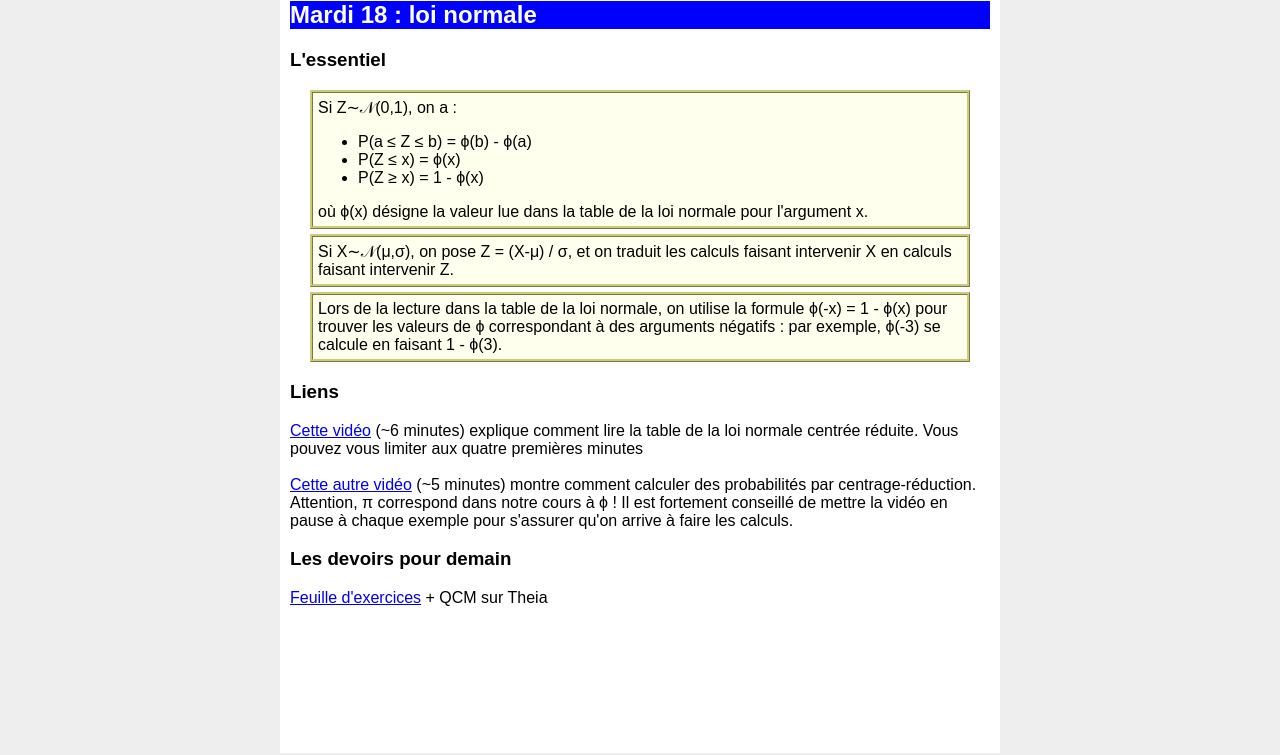
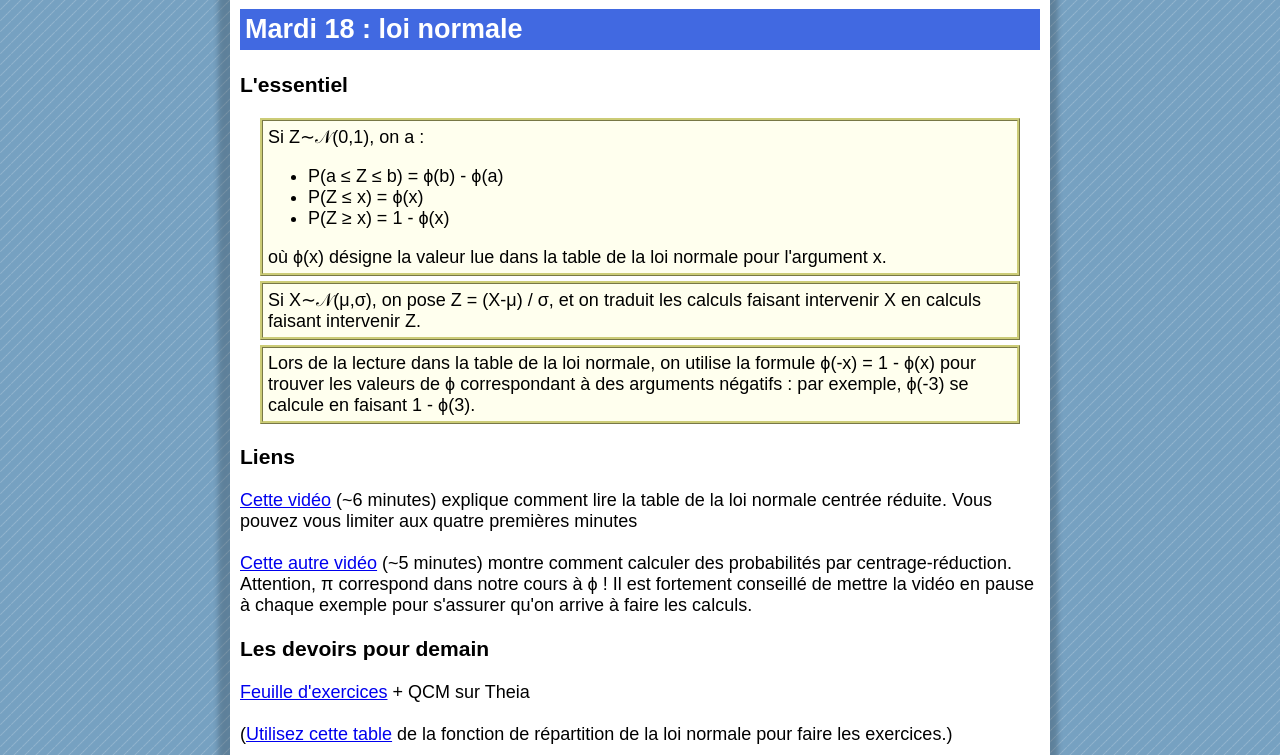
Before and after one commit to dbeneat/stats2026, a plain HTML site: page index.html in a window 1280 px wide. Shown: the part 67-822 px from the top of the page. Drawn offline with Linux system fonts and the light colour scheme.

Commit message:
tables + image de fond

```diff
--- a/index.html
+++ b/index.html
@@ -6,23 +6,26 @@
     <title>Statistiques 2026</title>
     <style>
     html{
-        background-color: #EEE;
+        background: url("res/tealbg.gif") repeat;
         margin: 0px;
+        font-size: large;
     }
     body {
         font-family:sans-serif;
-        max-width:700px;
+        max-width:800px;
         margin: 0 auto;
         padding:10px;
-        background-color: #FFF;
+        background-color: white;
         min-height: 100vh;
+        box-shadow: -2px 1px 5px 10px rgb(0 0 0 / 0.2);
     }
     h1 {
         margin-top: 0;
     }
     h2{
-        background-color: blue;
+        background-color: royalblue;
         color:white;
+        padding: 5px;
     }
     .cadre{
         background-color: #FFE;
@@ -61,7 +64,6 @@ Lors de la lecture dans la table de la loi normale, on utilise la formule
 
 
 <h3>Liens</h3>
-
 <a href="https://www.youtube.com/watch?v=zbwqRgMxJoo">Cette vidéo</a> (~6 minutes) explique
 comment lire la table de la loi normale centrée réduite. Vous pouvez vous limiter aux quatre premières minutes
 <br><br>
@@ -70,7 +72,8 @@ Attention, π correspond dans notre cours à ϕ ! Il est fortement conseillé de
 à chaque exemple pour s'assurer qu'on arrive à faire les calculs.
 <h3>Les devoirs pour demain</h3>
 <a href="res/exos_1.pdf">Feuille d'exercices</a> + QCM sur Theia
-
+<br><br>
+(<a href="res/norm.pdf">Utilisez cette table</a> de la fonction de répartition de la loi normale pour faire les exercices.)
 
 
 
```
Also changed, not shown: res/tealbg.gif (added), 4 other files.
